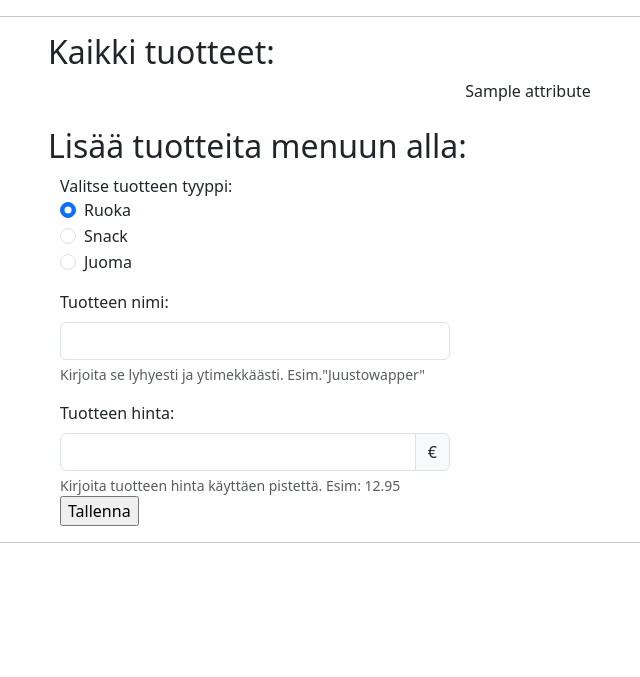
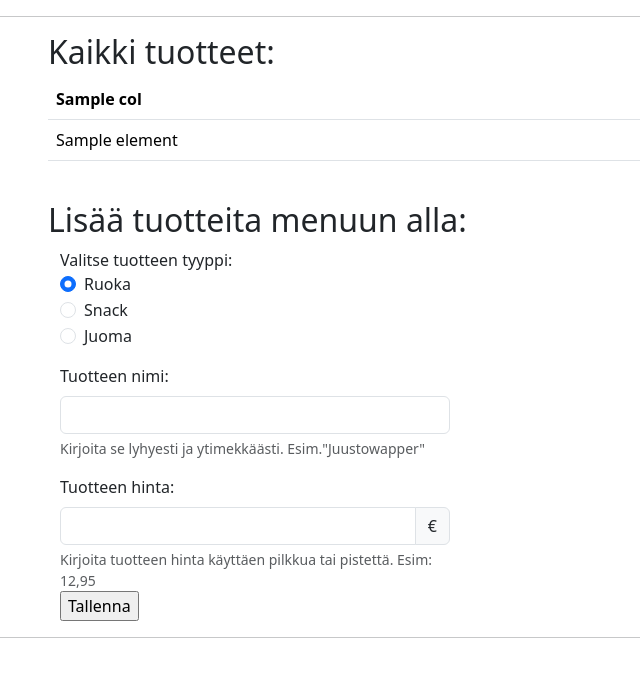
Before and after one commit to kimtakala/tsoha-Ravintola_Tilausterminaali, a Flask app: template templates/editor.html in a window 1280 px wide. Shown: the part 56-733 px from the top of the page, without its empty margins (112-752 px from the left). Run offline with Flask 3, Linux system fonts and the light colour scheme; the visitor is signed in with stand-in values (Sample User, id 1); the template is opened without the code that fills it: most values are stand-ins (such as "Sample title", 1, 10 or a date in 2020).

Commit message:
editor upgrade

```diff
--- a/templates/editor.html
+++ b/templates/editor.html
@@ -7,19 +7,28 @@
 <h2>Kaikki tuotteet:</h2>
 
 {% if results %}
-<div class="container text-center">
-    {% for result in results %}
-    <div class="row">
-        {% for attribute in result %}
-        {% if attribute != None %}
-        <div class="col">
-            {{ attribute }}
-        </div>
-        {% endif %}
+<table class="table">
+    <thead>
+        <tr>
+            {% for col in columns %}
+            <th scope="col">{{ col }}</th>
+            {% endfor %}
+        </tr>
+    </thead>
+    <tbody>
+        {% for row in results %}
+        <tr>
+            {% for element in row %}
+            {% if element == "id" %}
+            <th scope="row">id</th>
+            {% else %}
+            <td>{{ element }}</td>
+            {% endif %}
+            {% endfor %}
+        </tr>
         {% endfor %}
-    </div>
-    {% endfor %}
-</div>
+    </tbody>
+</table>
 
 {% else %}
 <h5>Ei tuotteita tietokannassa</h5>
@@ -35,22 +44,22 @@
         <label>Valitse tuotteen tyyppi:
             <div id="food_type" class="mb-3">
                 <div class="form-check">
-                    <input class="form-check-input" type="radio" name="food_type_selection" id="food" value="food"
-                        checked>
+                    <input class="form-check-input" type="radio" name="food_type_selection"
+                        id="food" value="food" checked>
                     <label class="form-check-label" for="food">
                         Ruoka
                     </label>
                 </div>
                 <div class="form-check">
-                    <input class="form-check-input" type="radio" name="food_type_selection" value="snacks"
-                        id="snacks">
+                    <input class="form-check-input" type="radio" name="food_type_selection"
+                        value="snacks" id="snacks">
                     <label class="form-check-label" for="snacks">
                         Snack
                     </label>
                 </div>
                 <div class="form-check">
-                    <input class="form-check-input" type="radio" name="food_type_selection" value="drinks"
-                        id="drinks">
+                    <input class="form-check-input" type="radio" name="food_type_selection"
+                        value="drinks" id="drinks">
                     <label class="form-check-label" for="drinks">
                         Juoma
                     </label>
@@ -60,7 +69,8 @@
 
         <div class="col-5 mb-3">
             <label for="item_name" class="form-label">Tuotteen nimi:</label>
-            <input type="text" class="form-control" name="item_name" aria-describedby="item_name_help" required>
+            <input type="text" class="form-control" name="item_name"
+                aria-describedby="item_name_help" required>
             <div id="item_name_help" class="form-text">Kirjoita se lyhyesti ja ytimekkäästi.
                 Esim."Juustowapper"</div>
         </div>
@@ -68,11 +78,12 @@
         <div class="col-5">
             <label class="mb-2" for="item_price">Tuotteen hinta:</label>
             <div class="input-group" id="item_price">
-                <input type="text" class="form-control" name="item_price" aria-describedby="item_price_help" required>
+                <input type="text" class="form-control" name="item_price"
+                    aria-describedby="item_price_help" required>
                 <span class="input-group-text">€</span>
             </div>
-            <div id="item_price_help" class="form-text">Kirjoita tuotteen hinta käyttäen pistettä.
-                Esim: 12.95</div>
+            <div id="item_price_help" class="form-text">Kirjoita tuotteen hinta käyttäen pilkkua tai pistettä.
+                Esim: 12,95</div>
         </div>
 
         <input type="submit" value="Tallenna">
```
